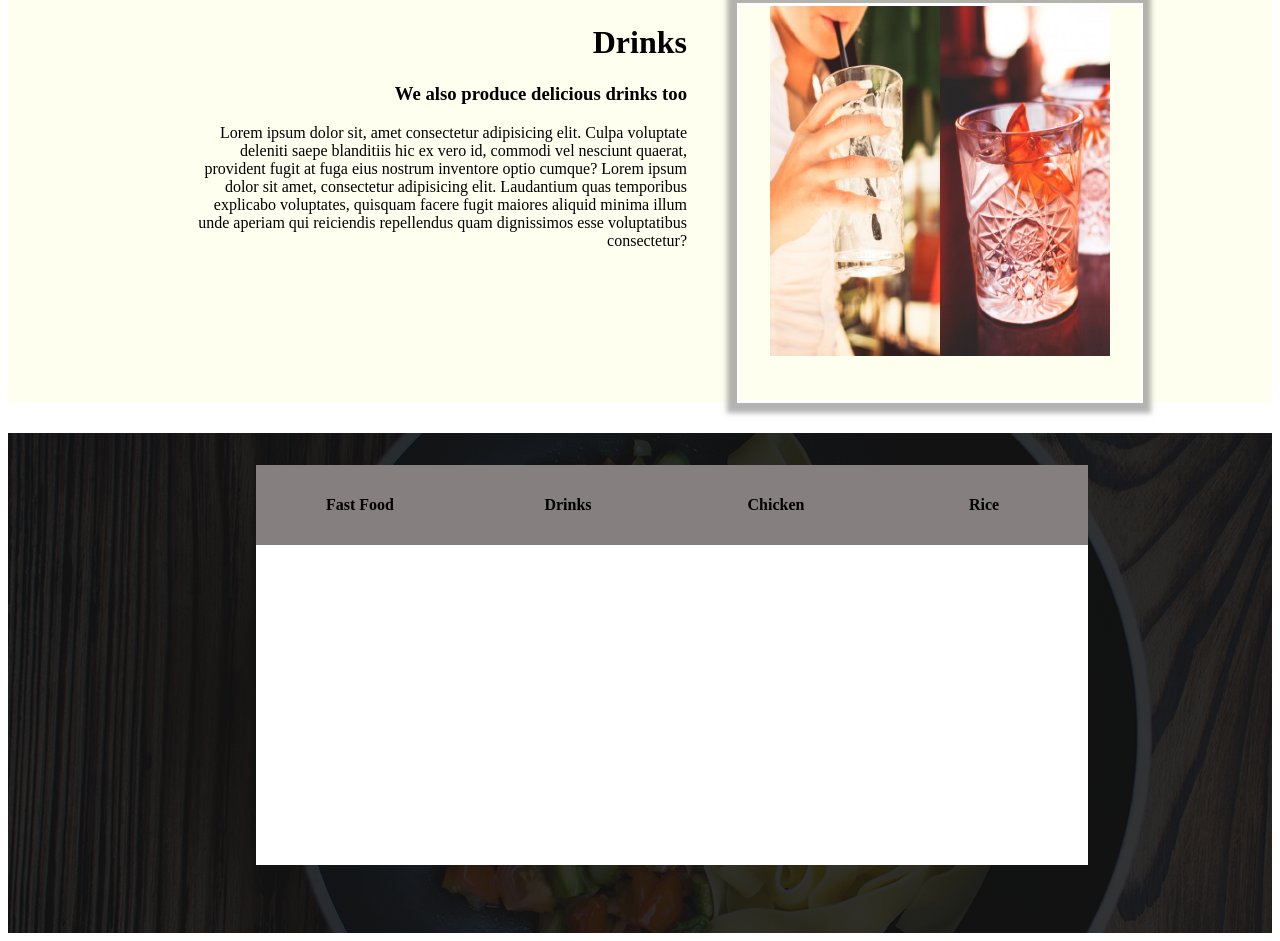
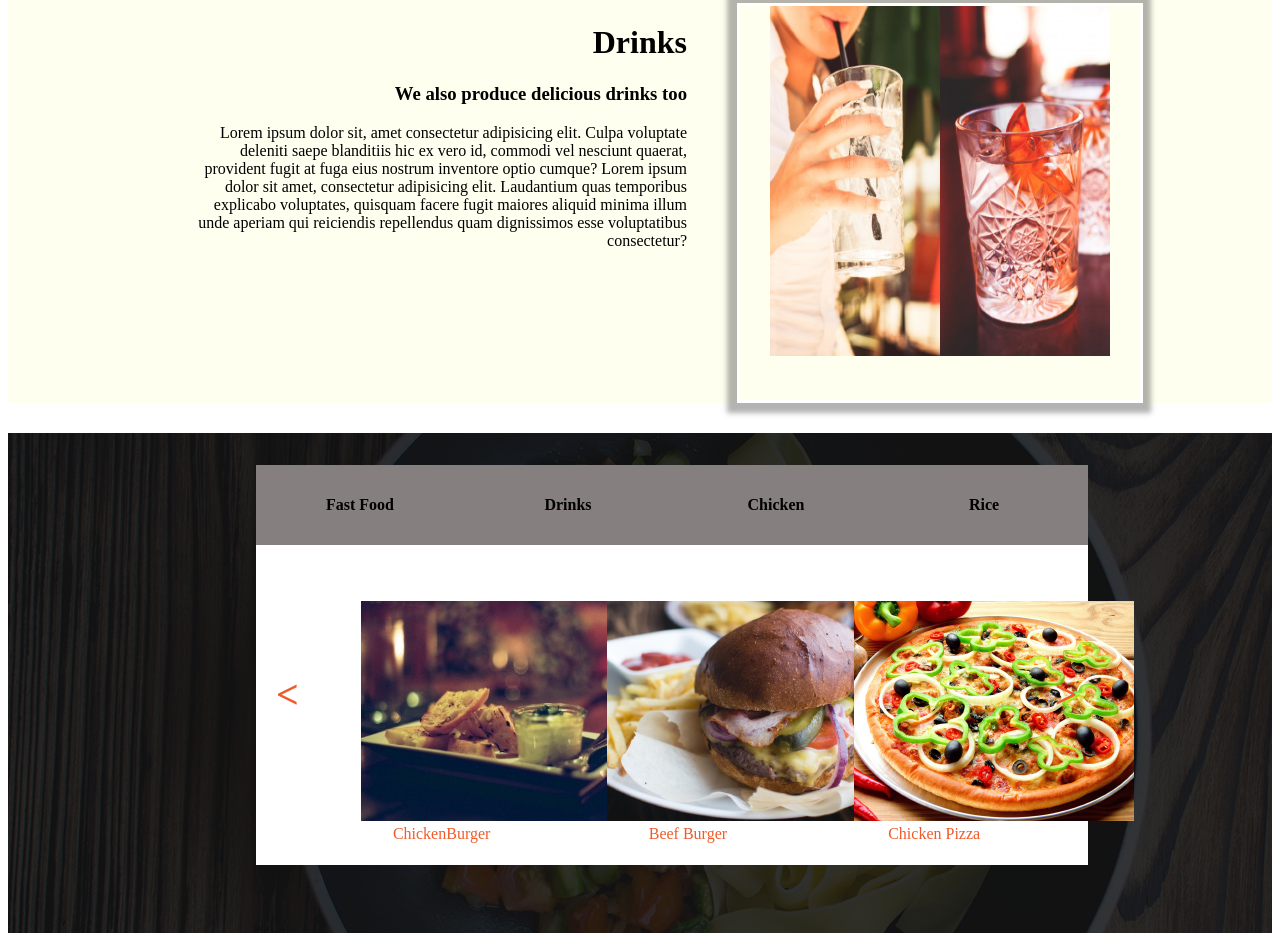
Before and after one commit to Izzy-M/Anita-Kitchen, a plain HTML site: page index.html in a window 1280 px wide. Shown: the part 1555-2496 px from the top of the page. Drawn offline with Linux system fonts and the light colour scheme.

Commit message:
Added angle brackets and css

```diff
--- a/index.html
+++ b/index.html
@@ -73,7 +73,14 @@
                 <div class="postmiddledivhdiv">chicken</div>
                 <div class="postmiddledivhdiv">rice</div></li>
             </div>
-           <!--<div class="postmiddlediv"></div>-->
+            <div class="slide"> <span> &lt; </span></div>
+           <div class="postmiddlediv"><figure><img src="assets/fastfood/chickenBurger.jpg" alt="">
+            <figcaption>chickenBurger</figcaption></figure></div>
+           <div class="postmiddlediv"><figure><img src="assets/fastfood/beefBurger.jpg" alt="">
+            <figcaption>beef burger</figcaption></figure></div>
+           <div class="postmiddlediv"><figure><img src="assets/fastfood/chickenPizza.jpg" alt="">
+            <figcaption>chicken pizza</figcaption></figure></div>
+         <div class="slide"> <span> &gt; </span></div>
         </div>
     </div>
 </div>
--- a/style.css
+++ b/style.css
@@ -75,19 +75,30 @@ opacity:0.9;background-size: contain;
 }
 .postmiddlecontholder{
     height:400px;width:65%;background: white;position: absolute;margin-top: 2.5%;left:20%;display: flex;
-    flex-direction: row;
+    flex-direction: row;float: left;
 }
 .postmiddledivh{
-    height:80px;background: #857f7f;position: absolute;width: 100%;;
+    height:80px;background: #857f7f;position: absolute;width: 100%;
 }
 .postmiddledivhdiv{
-    width:25%;font-weight:bold;text-transform: capitalize;float: left;text-align:center;flex-direction: row;
-    line-height:80px;border-width: 0.5px;border-color:black;border-collapse: collapse;
+    width:25%;font-weight:bold;text-transform: capitalize;float: left;flex-direction: row;
+    line-height:80px;border-width: 0.5px;border-color:black;text-align: center;
 }
 .postmiddlediv{
-    height:200px;width:20%;justify-content: space-around;background: #f0f0f0;float:left;
-    position: absolute;
+    height:220px;width:29%;justify-content: space-around;
+    position: relative;top: 120px;left:20px;float: left;margin-left: 5px;
 }
 .postmiddledivhdiv:hover{
-    background: white;cursor: pointer;border: none;
+    background: white;cursor: pointer;border: none;color:#F15A29;
 }
+figcaption{
+    text-align: center;color:#F15A29;text-transform: capitalize;
+}
+.slide{
+    color:#F15A29 ;font-weight: bold;font-size: 40px;width:40px;
+     height:220px;justify-content: space-around;line-height: 220px;
+    position: relative;top: 120px;left:20px;float: left;
+}
+.slide span:hover{
+    cursor:pointer;color:blue;font-size: 48px;
+}
```
